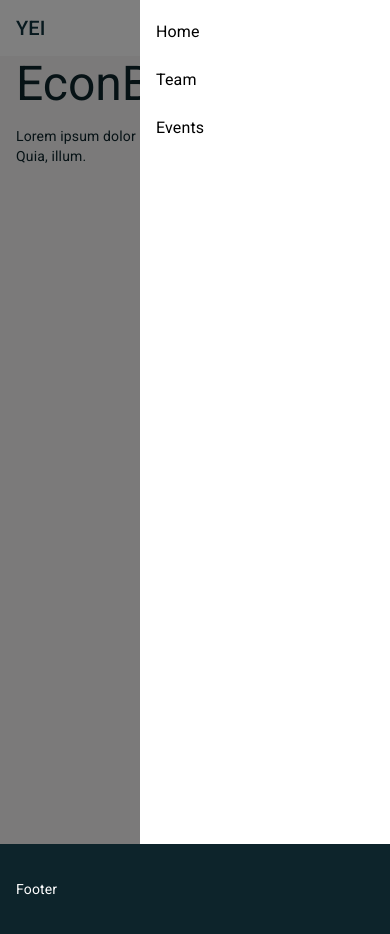
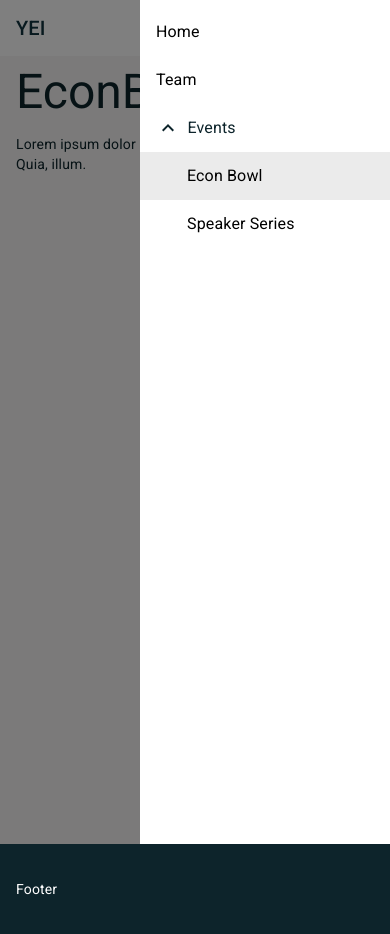
Before and after one commit to masonwang025/yei-website-old, a React (Create React App) app: page /events/econ-bowl in a window 390 px wide. Both pictures are taken after a click on the button "menu". Built offline with nearby package versions, Linux system fonts and the light colour scheme.

Commit message:
mobile nestednav complete

```diff
--- a/src/components/Header.js
+++ b/src/components/Header.js
@@ -1,4 +1,4 @@
-import React from "react";
+import React, { useEffect, useState } from "react";
 import {
   AppBar,
   Toolbar,
@@ -20,12 +20,13 @@ import {
   ClickAwayListener,
   Popper,
   Grow,
+  Collapse,
 } from "@material-ui/core";
+import { ExpandLess, ExpandMore } from "@material-ui/icons";
 import KeyboardArrowUpIcon from "@material-ui/icons/KeyboardArrowUp";
 import MenuIcon from "@material-ui/icons/Menu";
 import routes from "../data/routes";
 import { Link, useLocation } from "react-router-dom";
-import { useState } from "react";
 import useStyles from "../styles/components/headerStyles.js";
 
 export default function Header(props) {
@@ -135,24 +136,34 @@ function MobileNav({ classes, currPath, drawerOpen, setDrawerOpen }) {
         open={drawerOpen}
         onClose={() => setDrawerOpen(false)}
       >
-        <div
-          role="presentation"
-          onClick={() => setDrawerOpen(false)}
-          onKeyDown={() => setDrawerOpen(false)}
-        >
+        <div role="presentation" onKeyDown={() => setDrawerOpen(false)}>
           <List className={classes.list}>
-            {routes.map((route) => (
+            {routes.map((route) => {
+              if (!route.dropRoutes)
+                return (
                   <Link key={route.path} to={route.path}>
                     <ListItem
                       className={`${classes.listItem} ${
                         currPath === route.path && "active"
                       }`}
                       button
+                      onClick={() => setDrawerOpen(false)}
                     >
                       <ListItemText primary={route.name} />
                     </ListItem>
                   </Link>
-            ))}
+                );
+              else
+                return (
+                  <NestedListNav
+                    key="nested-list-nav"
+                    route={route}
+                    classes={classes}
+                    currPath={currPath}
+                    setDrawerOpen={setDrawerOpen}
+                  />
+                );
+            })}
           </List>
         </div>
       </Drawer>
@@ -185,7 +196,7 @@ function DropdownMenu({ route, classes, currPath }) {
 
   // return focus to the button when we transitioned from !open -> open
   const prevOpen = React.useRef(open);
-  React.useEffect(() => {
+  useEffect(() => {
     if (prevOpen.current === true && open === false) {
       anchorRef.current.focus();
     }
@@ -254,3 +265,36 @@ function DropdownMenu({ route, classes, currPath }) {
     </div>
   );
 }
+
+function NestedListNav({ currPath, route, classes, setDrawerOpen }) {
+  const [nestedOpen, setNestedOpen] = useState(true);
+
+  return (
+    <div>
+      <ListItem button onClick={() => setNestedOpen(!nestedOpen)}>
+        {nestedOpen ? <ExpandLess /> : <ExpandMore />}
+        <ListItemText style={{ paddingLeft: "7.5px" }} primary={route.name} />
+      </ListItem>
+      <Collapse in={nestedOpen} timeout="auto" unmountOnExit>
+        <List component="div" disablePadding>
+          {route.dropRoutes.map((r) => (
+            <Link key={route.path + r.path + r.name} to={route.path + r.path}>
+              <ListItem
+                className={`${classes.listItem} ${
+                  currPath === route.path + r.path && "active"
+                }`}
+                button
+                onClick={() => setDrawerOpen(false)}
+              >
+                <ListItemText
+                  style={{ paddingLeft: "31px" }}
+                  primary={r.name}
+                />
+              </ListItem>
+            </Link>
+          ))}
+        </List>
+      </Collapse>
+    </div>
+  );
+}
--- a/src/components/Page.js
+++ b/src/components/Page.js
@@ -8,6 +8,7 @@ export default function Page(props) {
         style={{
           minHeight: `calc(100vh - ${window.innerWidth > 600 ? 64 : 56}px)`,
         }}
+        pt={1}
       >
         {props.children}
       </Box>
```
Lines whose indentation alone changed are shown as unchanged.
